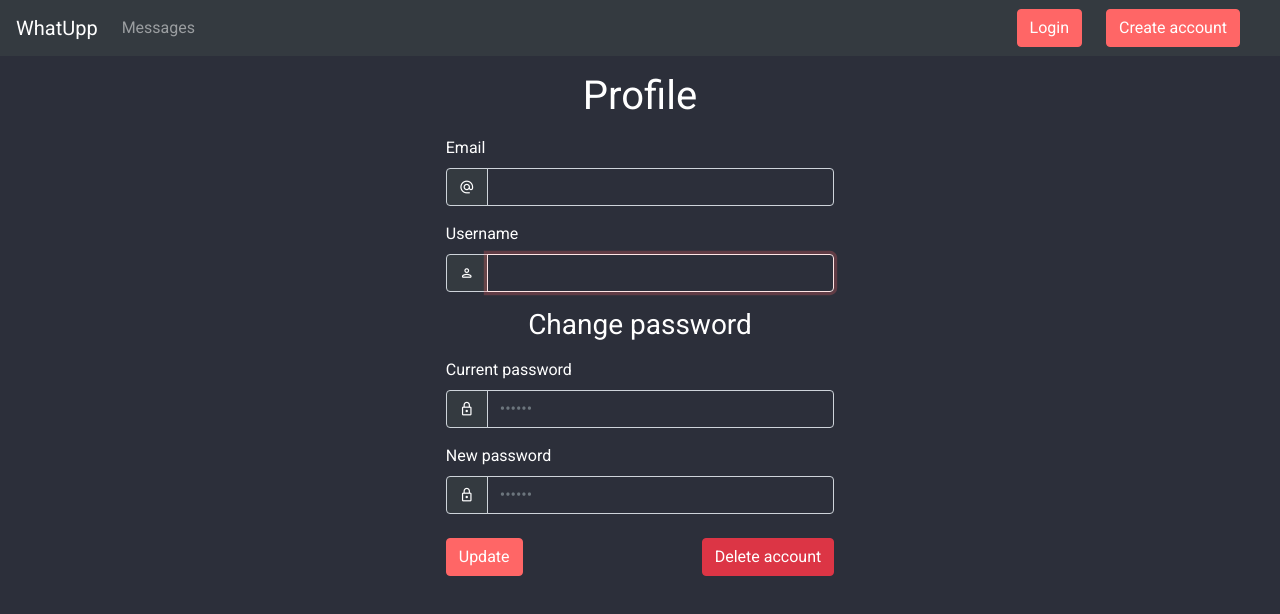
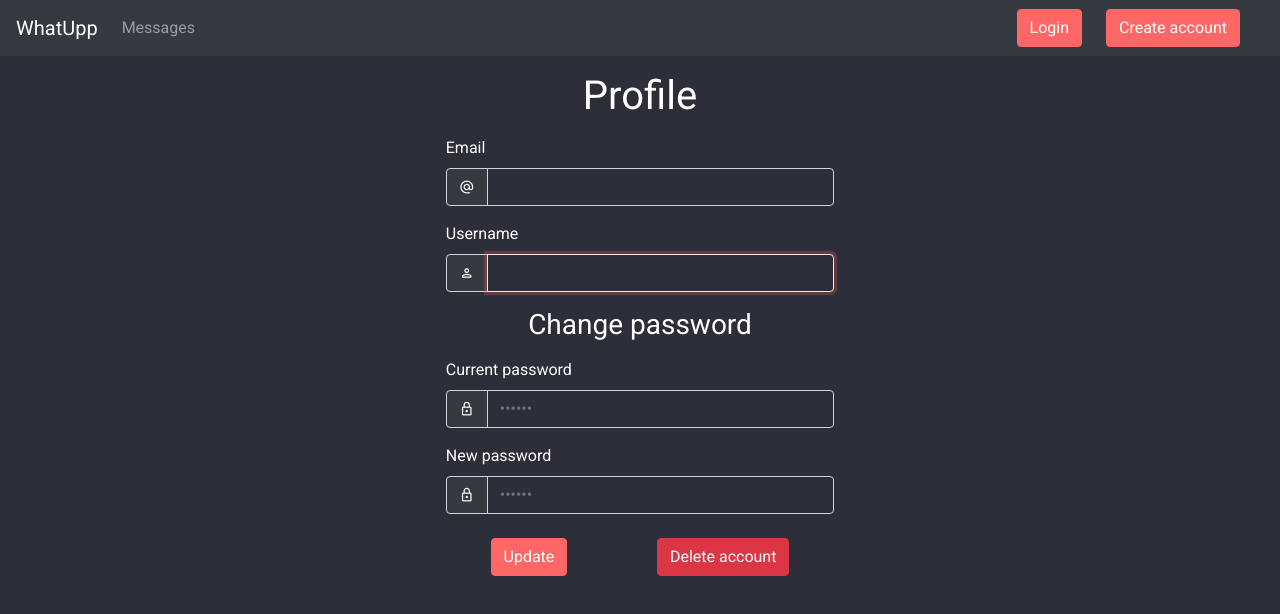
Before and after one commit to IamNanjo/webdev-ht, a React (Vite) app: page /profile in a window 1280 px wide. Shown: the top 614 px of the page. Built offline with nearby package versions, Linux system fonts and the light colour scheme; no server answers.

Commit message:
Button alignment changed

```diff
--- a/src/components/Profile.jsx
+++ b/src/components/Profile.jsx
@@ -248,7 +248,7 @@
 						</motion.div>
 					)}
 				</AnimatePresence>
-				<div className="d-flex justify-content-between mx-auto mt-4">
+				<div className="d-flex justify-content-around mx-auto mt-4">
 					<button className="d-block btn btn-primary" type="submit">
 						Update
 					</button>
```
